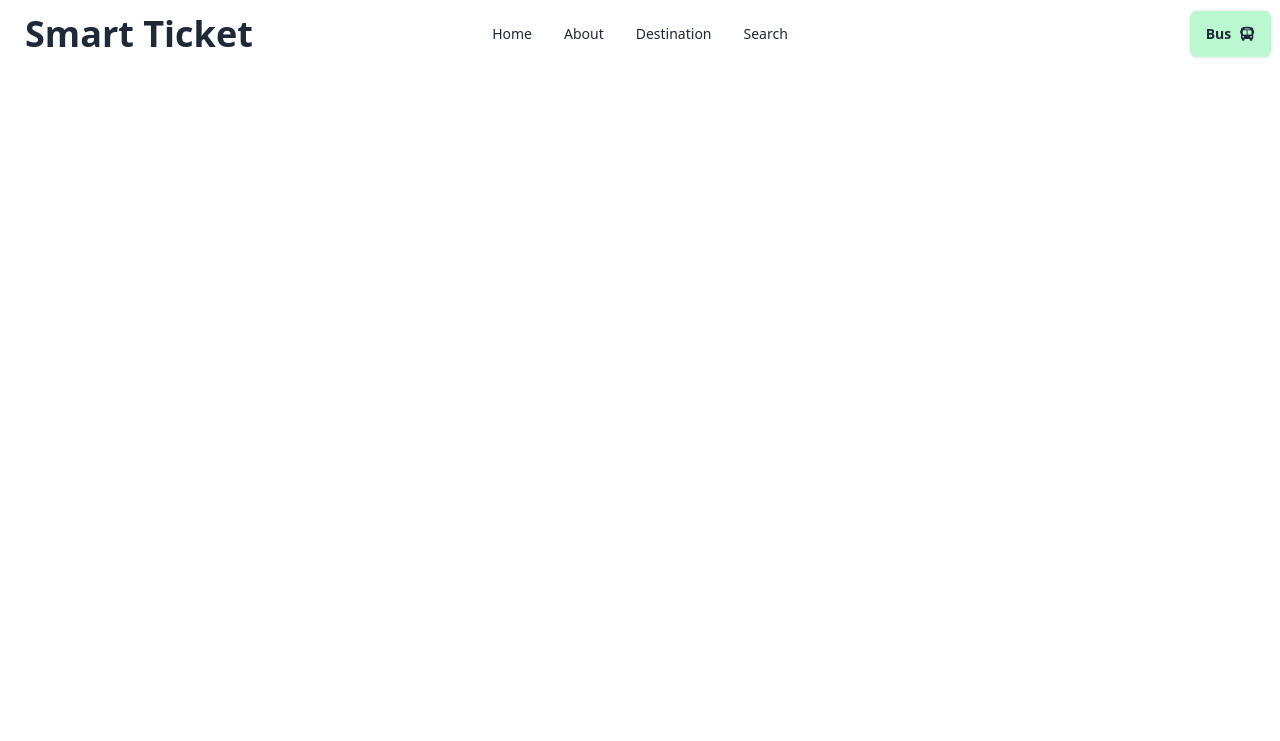
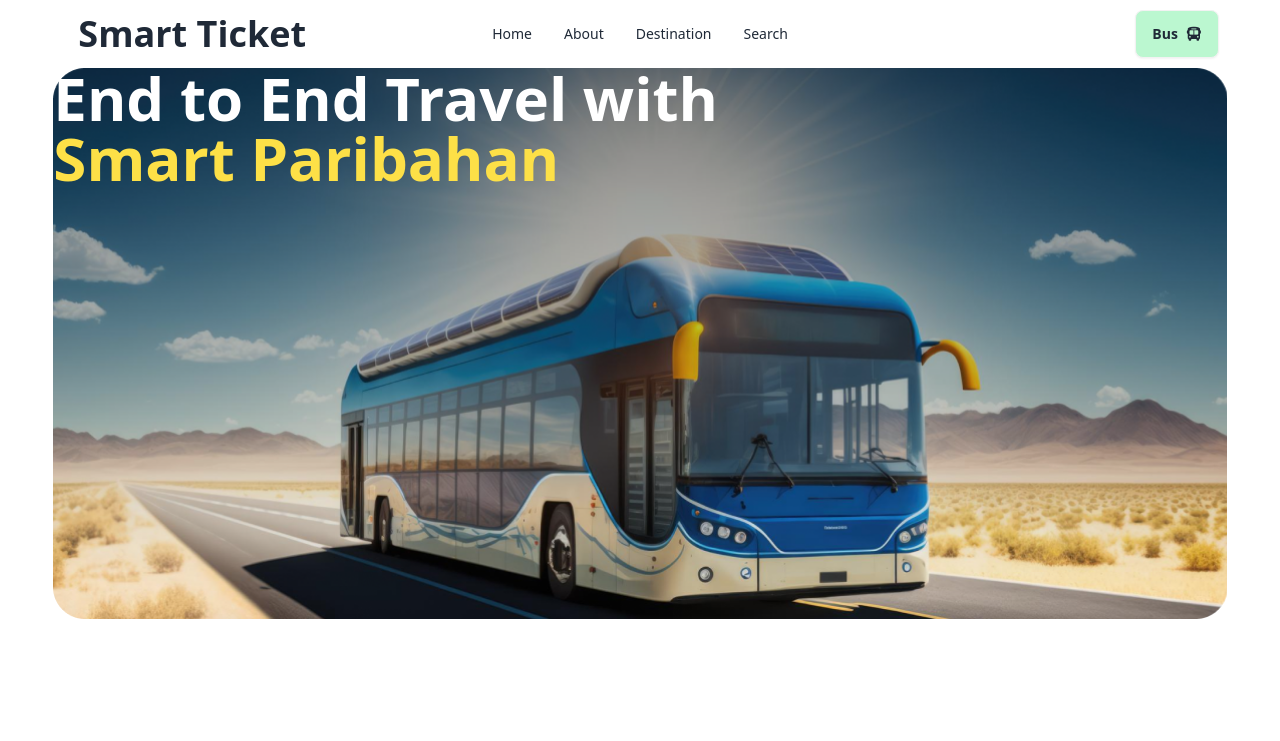
Before and after one commit to atmabdullaham/smart-bus-ticketing, a plain HTML site: page index.html in a window 1280 px wide. Drawn offline with nearby package versions, Linux system fonts and the light colour scheme.

Commit message:
added the hero section to the project

```diff
--- a/index.html
+++ b/index.html
@@ -4,6 +4,8 @@
     <meta charset="UTF-8" />
     <meta name="viewport" content="width=device-width, initial-scale=1.0" />
     <title>Smart Ticketing</title>
+    <!-- Css -->
+    <link rel="stylesheet" href="style.css" />
     <!-- CDN DaisyUi -->
     <link
       href="https://cdn.jsdelivr.net/npm/daisyui@4.12.22/dist/full.min.css"
@@ -26,7 +28,7 @@
       crossorigin="anonymous"
     ></script>
   </head>
-  <body>
+  <body class="mx-auto w-11/12">
     <header>
       <nav>
         <div class="navbar bg-base-100 font-raleway">
@@ -74,7 +76,17 @@
         </div>
       </nav>
     </header>
-    <main></main>
+    <main>
+      <!-- Hero Section -->
+      <section id="hero-section" class="">
+        <div>
+          <h1 class="text-white text-6xl font-extrabold">
+            End to End Travel with <br />
+            <span class="text-yellow-300">Smart Paribahan</span>
+          </h1>
+        </div>
+      </section>
+    </main>
     <footer></footer>
   </body>
 </html>
--- /dev/null
+++ b/style.css
@@ -0,0 +1,6 @@
+#hero-section {
+  background-image: url("/images/banner.png");
+  height: 670px;
+  background-repeat: no-repeat;
+  background-size: contain;
+}
```
